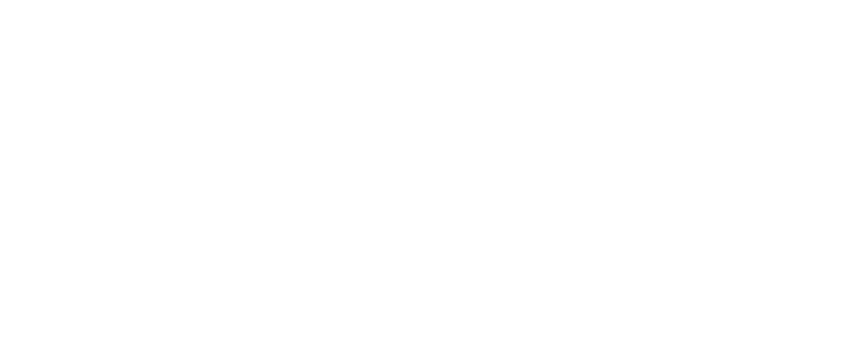
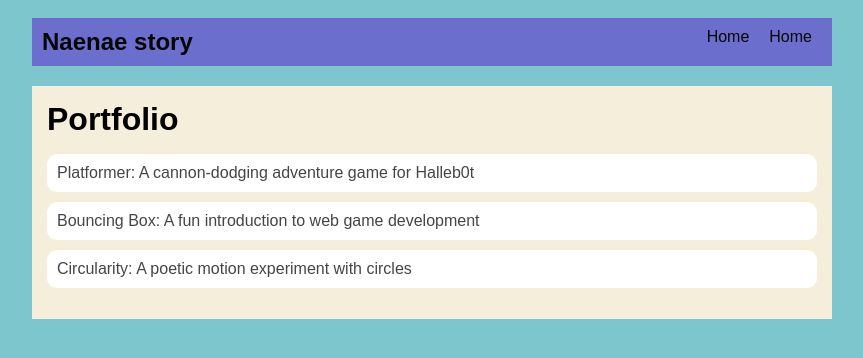
Before and after one commit to naenae26151/naenae26151.github.io, a plain HTML site: page portfolio.html in a window 1280 px wide. Shown: the whole page, without its empty margins (208-1071 px from the left). Drawn offline with Linux system fonts and the light colour scheme.

Commit message:
portfolio

```diff
--- a/portfolio.html
+++ b/portfolio.html
@@ -0,0 +1,43 @@
+<!DOCTYPE html>
+<html>
+  <head>
+    <title>Naenae story</title>
+    <link rel="stylesheet" href="style.css"  />
+  </head>
+
+
+  <body>
+    <!-- All content goes here -->
+    <div id="all-contents">
+<nav>
+<h1>Naenae story</h1>
+ <ul id="nav-ul">
+    <li class="nav-li">
+        <a href="index.html">Home</a>
+    </li>
+    <li class="nav-li">
+        <a href="portfolio.html">Home</a>
+    </li>
+  </ul>
+</nav>
+
+        <main>
+            <div class="content">
+              <h1>Portfolio</h1>
+              <ul id="portfolio">
+                <li>
+  <a href="fsd-projects/platformer/">Platformer: A cannon-dodging adventure game for Halleb0t</a>
+</li>
+<li>
+  <a href="fsd-projects/bouncing-box/">Bouncing Box: A fun introduction to web game development</a>
+</li>
+<li>
+  <a href="fsd-projects/circularity/">Circularity: A poetic motion experiment with circles</a>
+</li>
+              </ul>
+            </div>
+
+        </main>
+    </div>
+  </body>
+</html>
--- a/style.css
+++ b/style.css
@@ -74,3 +74,28 @@ main {
 h2, h3 {
     margin: 0px;
 }
+/* Portfolio styles */
+.content h1 {
+  color: black;
+}
+
+#portfolio {
+  list-style-type: none;
+  padding-left: 0;
+}
+
+#portfolio li {
+  background: #fff;
+  padding: 10px;
+  border-radius: 10px;
+  margin-bottom: 10px;
+}
+
+#portfolio li:hover {
+  background: #eee;
+}
+
+#portfolio a {
+  text-decoration: none;
+  color: #454545;
+}
```
